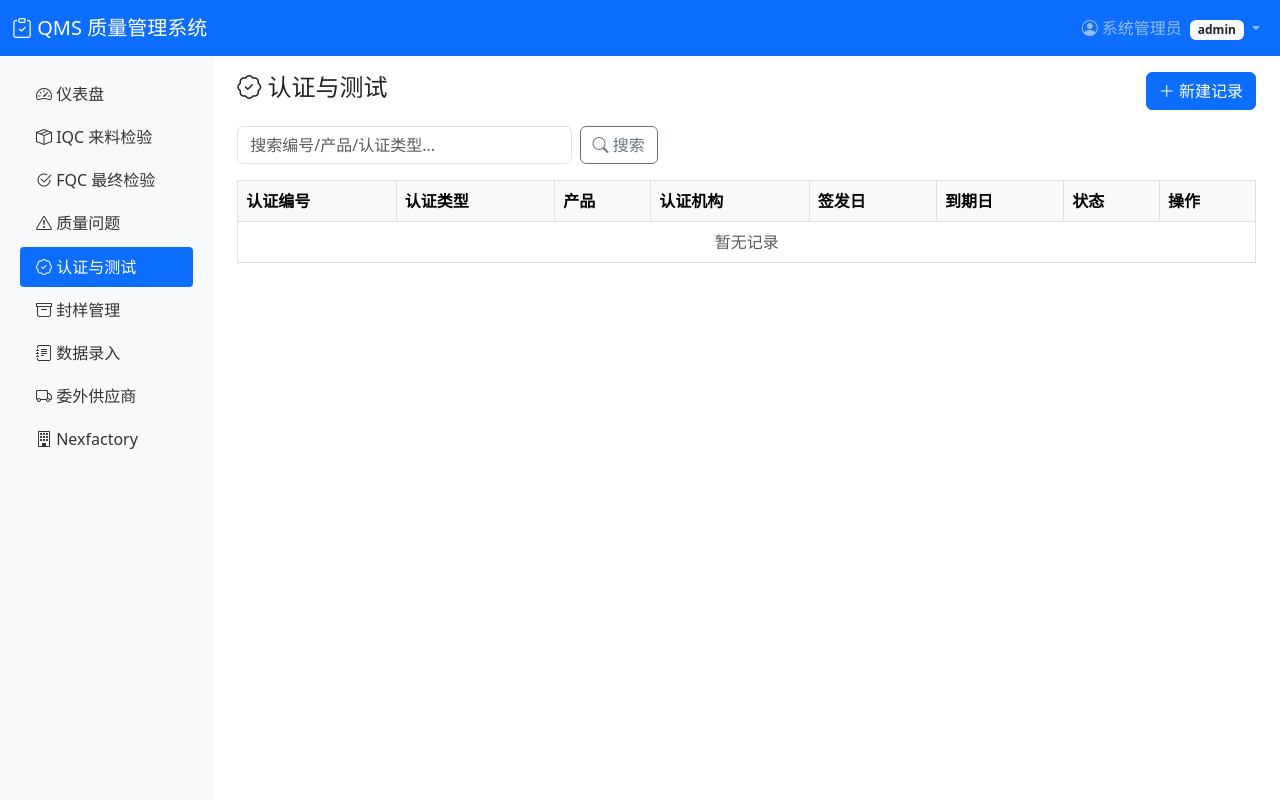
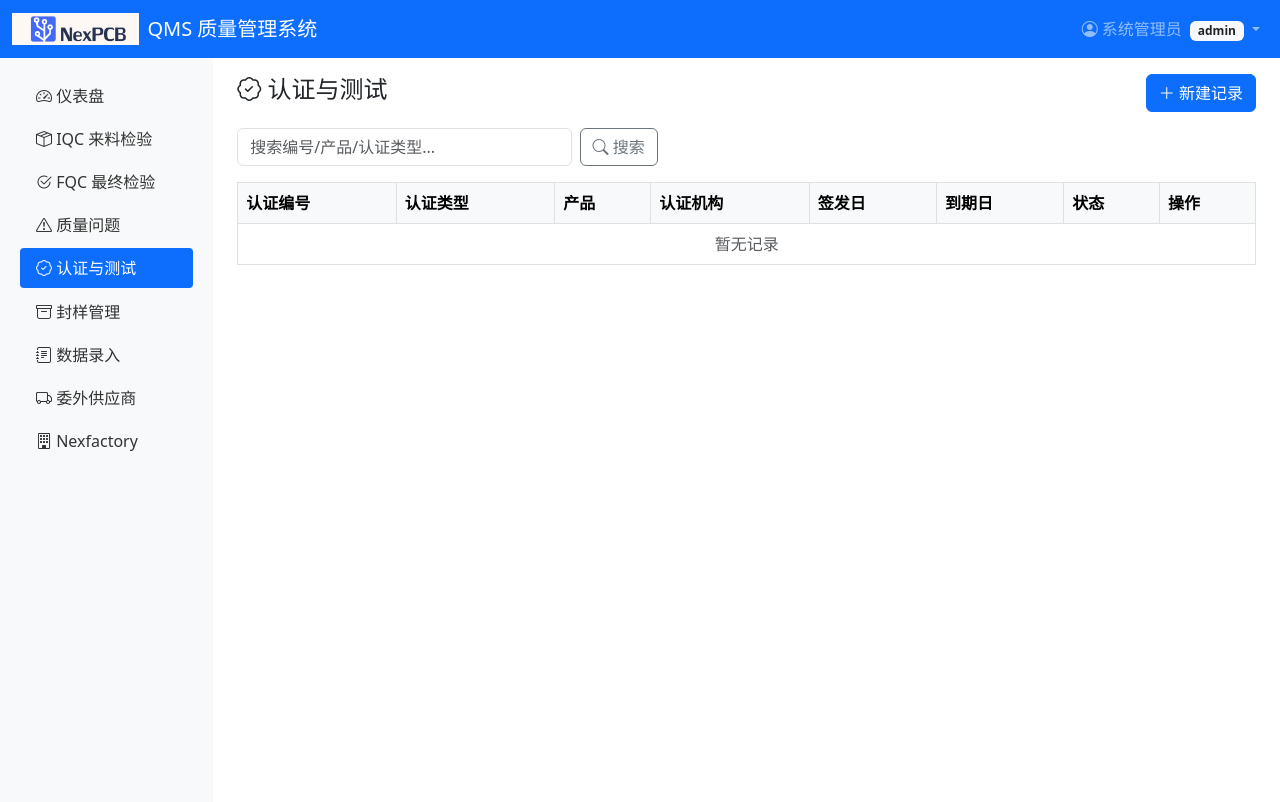
Before and after one commit to QM-Happy/qms, a Flask app: page /certification/ in a window 1280 px wide. Before the commit the page ends 449 px from the top, so only its background shows below. Run offline with Flask 3, Linux system fonts and the light colour scheme; a user stored in the database is signed in; data that the repository does not hold is empty.

Commit message:
顶部导航栏使用自定义logo替换图标
Co-Authored-By: Claude Opus 4.7 <noreply@anthropic.com>

```diff
--- a/templates/base.html
+++ b/templates/base.html
@@ -12,8 +12,9 @@
     <!-- 顶部导航栏 -->
     <nav class="navbar navbar-expand-lg navbar-dark bg-primary sticky-top">
         <div class="container-fluid">
-            <a class="navbar-brand" href="{{ url_for('main.dashboard') }}">
-                <i class="bi bi-clipboard-check"></i> QMS 质量管理系统
+            <a class="navbar-brand d-flex align-items-center" href="{{ url_for('main.dashboard') }}">
+                <img src="{{ url_for('static', filename='logo.png') }}" alt="Logo" height="32" class="me-2">
+                QMS 质量管理系统
             </a>
             <button class="navbar-toggler" type="button" data-bs-toggle="collapse" data-bs-target="#navbarNav">
                 <span class="navbar-toggler-icon"></span>
```
Also changed, not shown: static/logo.png (added).
